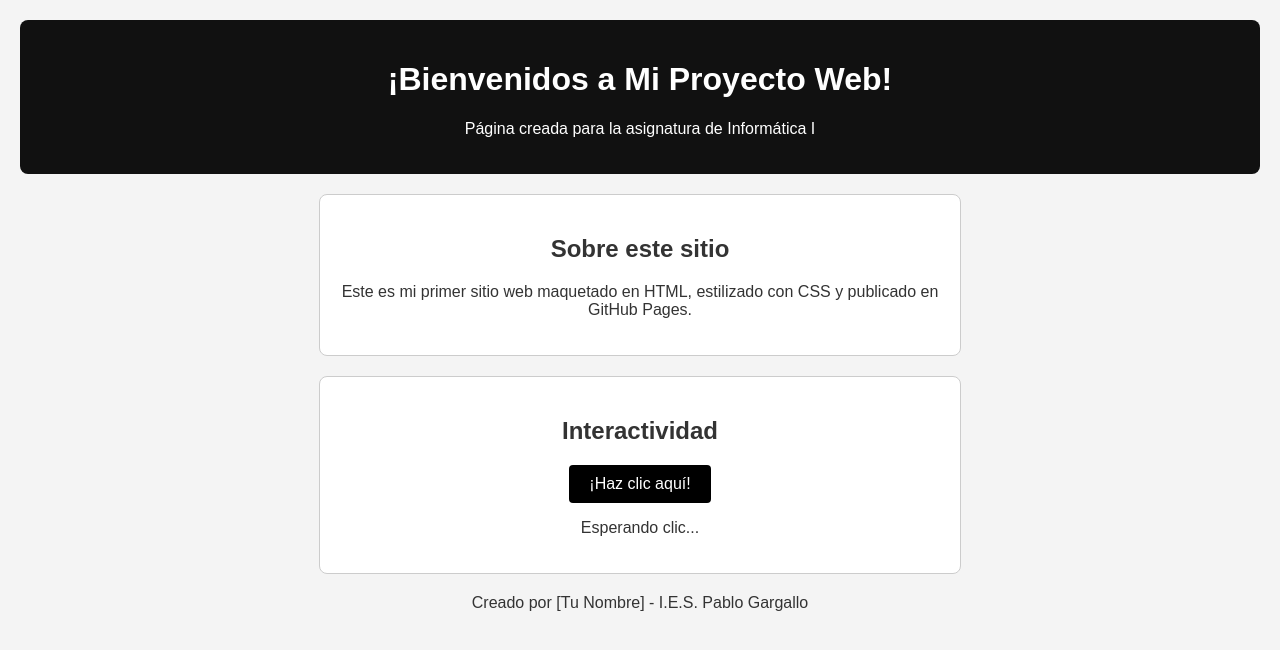
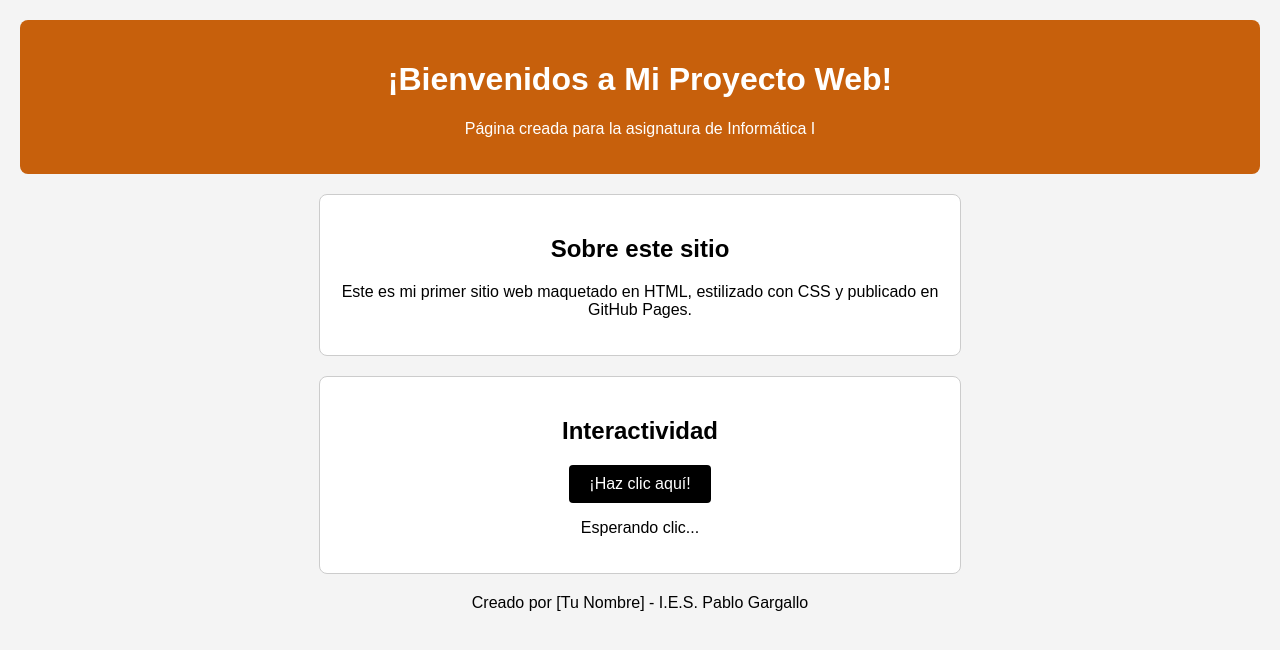
Before and after one commit to joselynjulianaarticaal22-a11y/Mi-primera-web-2, a plain HTML site: page index.html in a window 1280 px wide. Drawn offline with Linux system fonts and the light colour scheme.

Commit message:
Update style.css

```diff
--- a/style.css
+++ b/style.css
@@ -1,14 +1,14 @@
 body {
     font-family: Arial, sans-serif;
     background-color: #f4f4f4;
-    color: #333;
+    color: #000000;
     margin: 0;
     padding: 20px;
     text-align: center;
 }
 
 header {
-    background-color: #111;
+    background-color: #c7600c;
     color: #fff;
     padding: 20px;
     border-radius: 8px;
```
